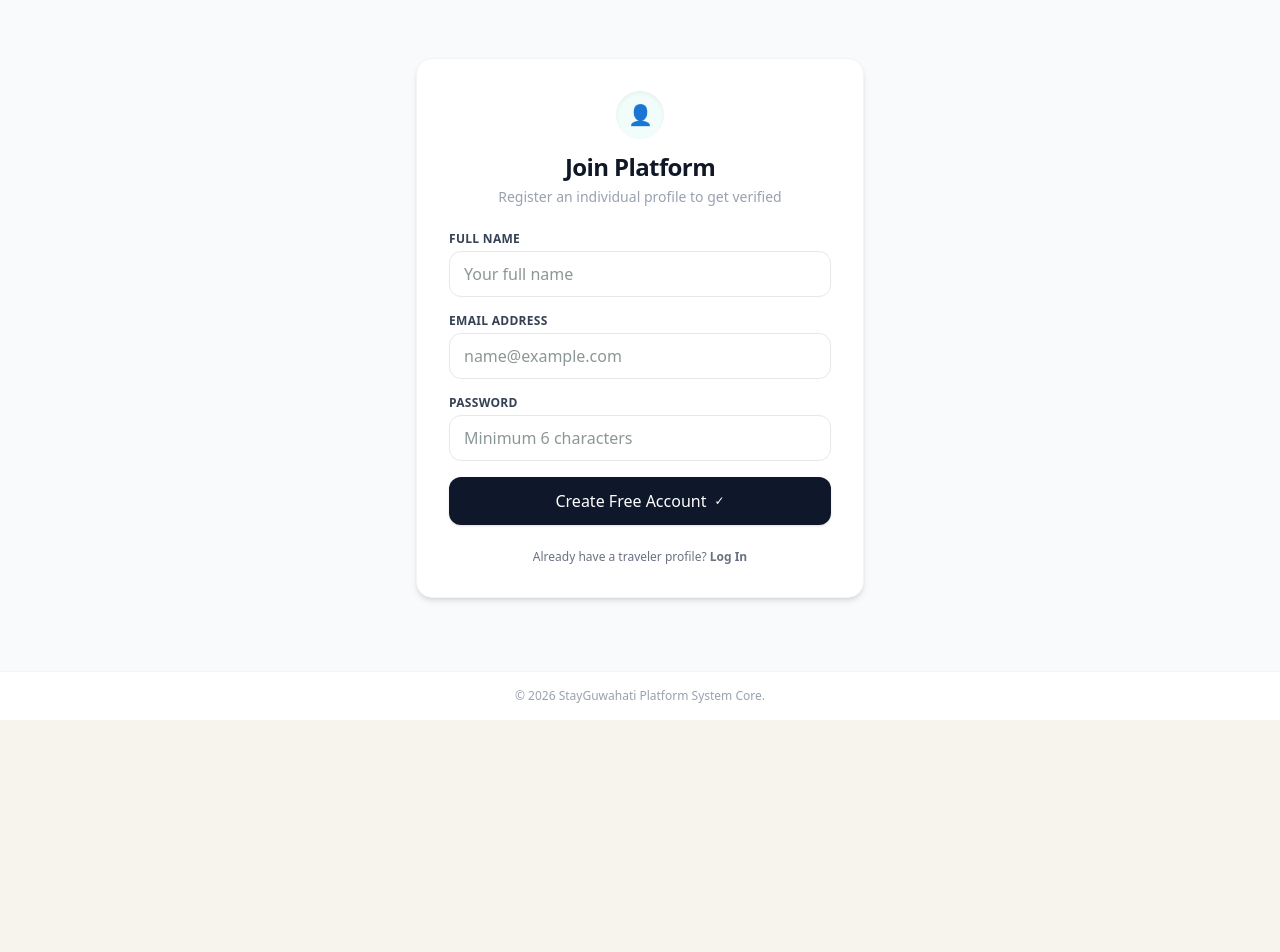
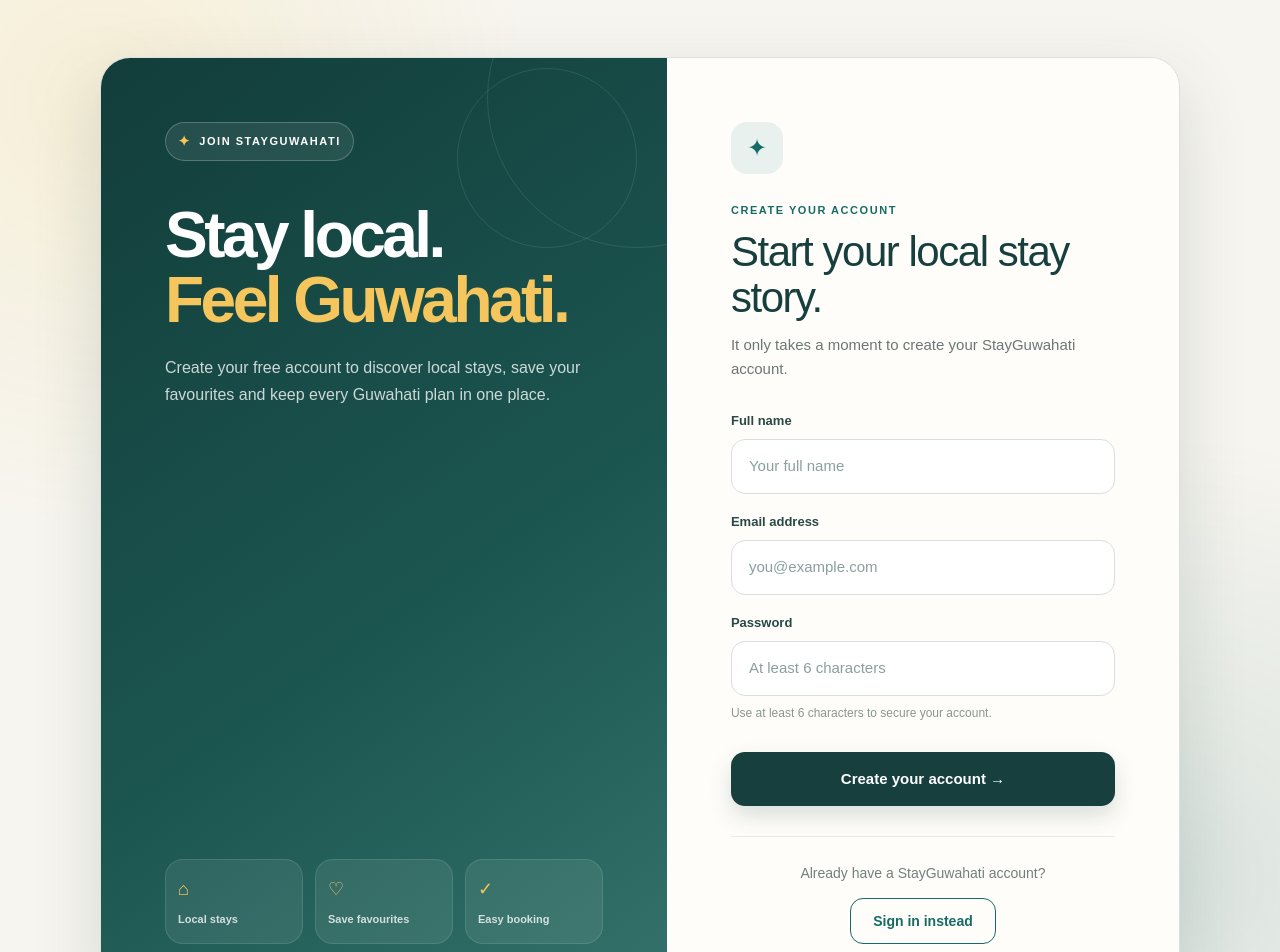
Before and after one commit to ransfire-ai/stayguwahati-frontend, a Next.js app: page /register in a window 1280 px wide. Shown: the part 80-1032 px from the top of the page. Before the commit the page ends 800 px from the top, so only its background shows below. Built offline with nearby package versions, Linux system fonts and the light colour scheme; no server answers.

Commit message:
Fix Register Page

```diff
--- a/app/register/page.tsx
+++ b/app/register/page.tsx
@@ -1,183 +1,552 @@
-'use client';
+ "use client";
 
-import React, { useState } from 'react';
-import Link from 'next/link';
-import { useRouter } from 'next/navigation';
+import { FormEvent, useEffect, useState } from "react";
+import Link from "next/link";
+import { useRouter } from "next/navigation";
+import PageShell from "../components/layout/PageShell";
+
+const API_URL =
+  process.env.NEXT_PUBLIC_API_URL ||
+  process.env.NEXT_PUBLIC_BACKEND_URL ||
+  "https://stayguwahati-backend.onrender.com";
+
+type Message = {
+  type: "success" | "error";
+  text: string;
+};
 
 export default function RegisterPage() {
   const router = useRouter();
 
-  const [name, setName] = useState('');
-  const [email, setEmail] = useState('');
-  const [password, setPassword] = useState('');
+  const [name, setName] = useState("");
+  const [email, setEmail] = useState("");
+  const [password, setPassword] = useState("");
+  const [loading, setLoading] = useState(false);
+  const [message, setMessage] = useState<Message | null>(null);
 
-  const [loading, setLoading] = useState(false);
-  const [message, setMessage] = useState<{ type: 'success' | 'error'; text: string } | null>(null);
+  useEffect(() => {
+    if (message?.type !== "success") return;
 
-  const handleSubmit = async (e: React.FormEvent<HTMLFormElement>) => {
+    const timer = window.setTimeout(() => {
+      router.push("/login");
+    }, 1800);
+
+    return () => window.clearTimeout(timer);
+  }, [message, router]);
+
+  async function handleSubmit(e: FormEvent<HTMLFormElement>) {
     e.preventDefault();
-    setLoading(true);
+
+    if (loading) return;
+
+    const cleanName = name.trim();
+    const cleanEmail = email.trim().toLowerCase();
+
     setMessage(null);
 
-    const BACKEND_URL = 'https://stayguwahati-backend.onrender.com';
+    if (!cleanName || !cleanEmail || !password) {
+      setMessage({
+        type: "error",
+        text: "Please complete your name, email address and password.",
+      });
+      return;
+    }
+
+    if (password.length < 6) {
+      setMessage({
+        type: "error",
+        text: "Your password must contain at least 6 characters.",
+      });
+      return;
+    }
 
     try {
-      const response = await fetch(`${BACKEND_URL}/api/auth/register`, {
-        method: 'POST',
-        headers: { 'Content-Type': 'application/json' },
-        body: JSON.stringify({ name, email, password }),
+      setLoading(true);
+
+      const response = await fetch(`${API_URL}/api/auth/register`, {
+        method: "POST",
+        headers: {
+          "Content-Type": "application/json",
+        },
+        body: JSON.stringify({
+          name: cleanName,
+          email: cleanEmail,
+          password,
+        }),
       });
 
-      const data = await response.json();
+      let data: any = {};
+
+      try {
+        data = await response.json();
+      } catch {
+        throw new Error(
+          "The server returned an invalid response. Please try again."
+        );
+      }
 
       if (!response.ok) {
-        throw new Error(data.message || 'Registration pipe dropped.');
+        throw new Error(
+          data?.message ||
+            data?.error ||
+            data?.msg ||
+            "Unable to create your account. Please try again."
+        );
       }
 
       setMessage({
-        type: 'success',
-        text: 'Registration Successful! Redirecting to login...',
+        type: "success",
+        text: "Your account has been created successfully. Taking you to sign in...",
       });
+    } catch (err) {
+      console.error("Registration error:", err);
 
-      setTimeout(() => {
-        router.push('/login');
-      }, 2000);
-    } catch (err: any) {
       setMessage({
-        type: 'error',
-        text: err.message || 'An unexpected error occurred.',
+        type: "error",
+        text:
+          err instanceof Error
+            ? err.message
+            : "An unexpected error occurred. Please try again.",
       });
+    } finally {
       setLoading(false);
     }
-  };
+  }
 
   return (
-    <div className="bg-gray-50 min-h-screen flex flex-col justify-between font-sans antialiased">
-      {/* Header */}
-      <header className="bg-white shadow-sm sticky top-0 z-50">
-        <div className="max-w-7xl mx-auto px-4 sm:px-6 lg:px-8 h-16 flex items-center justify-between">
-          <Link href="/" className="flex items-center gap-2 cursor-pointer">
-            <span className="text-teal-600 text-xl sm:text-2xl">🏠</span>
-            <span className="text-lg sm:text-xl font-bold text-teal-800 tracking-tight">
-              StayGuwahati
-            </span>
-          </Link>
-          <nav className="flex items-center gap-4 sm:gap-6 text-sm font-medium text-gray-600">
-            <Link href="/" className="hover:text-teal-600 transition">
-              Home
-            </Link>
-            <Link href="/login" className="hover:text-teal-600 transition">
-              Login
-            </Link>
-          </nav>
+    <PageShell>
+      <main
+        style={{
+          minHeight: "calc(100vh - 80px)",
+          padding: "clamp(28px, 5vw, 72px) 20px",
+          background:
+            "radial-gradient(circle at 8% 10%, rgba(234, 179, 8, 0.10), transparent 28%), radial-gradient(circle at 92% 82%, rgba(23, 107, 103, 0.13), transparent 30%), #f7f5ef",
+        }}
+      >
+        <div
+          className="register-layout"
+          style={{
+            maxWidth: "1080px",
+            margin: "0 auto",
+            display: "grid",
+            gridTemplateColumns: "minmax(0, 1.05fr) minmax(380px, 0.95fr)",
+            overflow: "hidden",
+            borderRadius: "30px",
+            border: "1px solid #d8e1de",
+            background: "#ffffff",
+            boxShadow: "0 24px 70px rgba(19, 58, 55, 0.14)",
+          }}
+        >
+          {/* LEFT: BRAND EXPERIENCE */}
+          <section
+            style={{
+              position: "relative",
+              minHeight: "670px",
+              padding: "clamp(34px, 5vw, 64px)",
+              display: "flex",
+              flexDirection: "column",
+              justifyContent: "space-between",
+              overflow: "hidden",
+              background:
+                "linear-gradient(145deg, #123d3a 0%, #1c5651 58%, #34736b 100%)",
+              color: "#ffffff",
+            }}
+          >
+            <div
+              style={{
+                position: "absolute",
+                width: "300px",
+                height: "300px",
+                borderRadius: "50%",
+                border: "1px solid rgba(255,255,255,0.10)",
+                right: "-120px",
+                top: "-110px",
+              }}
+            />
+            <div
+              style={{
+                position: "absolute",
+                width: "180px",
+                height: "180px",
+                borderRadius: "50%",
+                border: "1px solid rgba(255,255,255,0.10)",
+                right: "30px",
+                top: "10px",
+              }}
+            />
+
+            <div style={{ position: "relative" }}>
+              <div
+                style={{
+                  display: "inline-flex",
+                  alignItems: "center",
+                  gap: "8px",
+                  padding: "8px 12px",
+                  borderRadius: "999px",
+                  border: "1px solid rgba(255,255,255,0.22)",
+                  background: "rgba(255,255,255,0.08)",
+                  fontSize: "11px",
+                  fontWeight: 800,
+                  letterSpacing: "0.14em",
+                }}
+              >
+                <span style={{ color: "#f6c65b", fontSize: "14px" }}>✦</span>
+                JOIN STAYGUWAHATI
               </div>
-      </header>
 
-      {/* Main Form Content */}
-      <main className="flex-1 flex items-center justify-center p-4 sm:p-6">
-        <div className="bg-white p-6 sm:p-8 rounded-2xl shadow-md border border-gray-100 max-w-md w-full">
-          <div className="text-center mb-6">
-            <div className="bg-teal-50 text-teal-600 w-12 h-12 rounded-full flex items-center justify-center mx-auto text-xl mb-3 shadow-inner">
-              👤
-            </div>
-            <h1 className="text-xl sm:text-2xl font-extrabold text-gray-900 tracking-tight">
-              Join Platform
+              <h1
+                style={{
+                  maxWidth: "500px",
+                  margin: "42px 0 20px",
+                  fontSize: "clamp(42px, 5vw, 68px)",
+                  lineHeight: 1.02,
+                  letterSpacing: "-0.055em",
+                  fontWeight: 800,
+                }}
+              >
+                Stay local.
+                <br />
+                <span style={{ color: "#f5c65d" }}>Feel Guwahati.</span>
               </h1>
-            <p className="text-gray-400 text-xs sm:text-sm mt-1">
-              Register an individual profile to get verified
+
+              <p
+                style={{
+                  maxWidth: "420px",
+                  margin: 0,
+                  color: "rgba(255,255,255,0.78)",
+                  fontSize: "16px",
+                  lineHeight: 1.7,
+                }}
+              >
+                Create your free account to discover local stays, save your
+                favourites and keep every Guwahati plan in one place.
               </p>
             </div>
 
-          {/* Feedback Message Banner */}
+            <div
+              style={{
+                position: "relative",
+                display: "grid",
+                gridTemplateColumns: "repeat(3, 1fr)",
+                gap: "12px",
+                marginTop: "50px",
+              }}
+            >
+              {[
+                ["⌂", "Local stays"],
+                ["♡", "Save favourites"],
+                ["✓", "Easy booking"],
+              ].map(([icon, label]) => (
+                <div
+                  key={label}
+                  style={{
+                    padding: "16px 12px",
+                    borderRadius: "18px",
+                    background: "rgba(255,255,255,0.08)",
+                    border: "1px solid rgba(255,255,255,0.11)",
+                  }}
+                >
+                  <div
+                    style={{
+                      color: "#f5c65d",
+                      fontSize: "18px",
+                      marginBottom: "8px",
+                    }}
+                  >
+                    {icon}
+                  </div>
+                  <div
+                    style={{
+                      fontSize: "11px",
+                      color: "rgba(255,255,255,0.78)",
+                      fontWeight: 700,
+                    }}
+                  >
+                    {label}
+                  </div>
+                </div>
+              ))}
+            </div>
+          </section>
+
+          {/* RIGHT: REGISTRATION FORM */}
+          <section
+            style={{
+              padding: "clamp(32px, 5vw, 68px)",
+              display: "flex",
+              flexDirection: "column",
+              justifyContent: "center",
+              background: "#fffdf9",
+            }}
+          >
+            <div style={{ maxWidth: "420px", width: "100%", margin: "0 auto" }}>
+              <div
+                style={{
+                  width: "52px",
+                  height: "52px",
+                  borderRadius: "16px",
+                  display: "grid",
+                  placeItems: "center",
+                  background: "#e9f1ef",
+                  color: "#176b67",
+                  fontSize: "24px",
+                  marginBottom: "28px",
+                }}
+              >
+                ✦
+              </div>
+
+              <p
+                style={{
+                  margin: "0 0 10px",
+                  color: "#176b67",
+                  fontSize: "11px",
+                  fontWeight: 800,
+                  letterSpacing: "0.14em",
+                }}
+              >
+                CREATE YOUR ACCOUNT
+              </p>
+
+              <h2
+                style={{
+                  margin: "0 0 12px",
+                  color: "#173f3d",
+                  fontSize: "clamp(30px, 4vw, 42px)",
+                  lineHeight: 1.1,
+                  letterSpacing: "-0.035em",
+                }}
+              >
+                Start your local stay story.
+              </h2>
+
+              <p
+                style={{
+                  margin: "0 0 30px",
+                  color: "#6b7775",
+                  fontSize: "15px",
+                  lineHeight: 1.6,
+                }}
+              >
+                It only takes a moment to create your StayGuwahati account.
+              </p>
+
               {message && (
                 <div
-              className={`text-xs p-3 rounded-xl mb-4 font-medium flex items-center gap-1.5 border ${
-                message.type === 'success'
-                  ? 'bg-teal-50 text-teal-600 border-teal-100'
-                  : 'bg-rose-50 text-rose-600 border-rose-100'
-              }`}
+                  role="alert"
+                  aria-live="polite"
+                  style={{
+                    marginBottom: "22px",
+                    padding: "13px 15px",
+                    borderRadius: "14px",
+                    border:
+                      message.type === "success"
+                        ? "1px solid #b7ded5"
+                        : "1px solid #f3c8c2",
+                    background:
+                      message.type === "success" ? "#effaf7" : "#fff4f2",
+                    color:
+                      message.type === "success" ? "#176b67" : "#b42318",
+                    fontSize: "13px",
+                    lineHeight: 1.5,
+                    fontWeight: 650,
+                  }}
                 >
-              <span>{message.type === 'success' ? '✓' : '⚠️'}</span>
-              <span>{message.text}</span>
+                  {message.type === "success" ? "✓ " : "⚠ "}
+                  {message.text}
                 </div>
               )}
 
-          <form onSubmit={handleSubmit} className="space-y-4">
-            <div>
-              <label className="block text-xs font-bold text-gray-700 uppercase tracking-wide mb-1">
-                Full Name
+              <form onSubmit={handleSubmit}>
+                <div style={{ marginBottom: "18px" }}>
+                  <label
+                    htmlFor="name"
+                    style={{
+                      display: "block",
+                      marginBottom: "9px",
+                      color: "#294946",
+                      fontWeight: 800,
+                      fontSize: "13px",
+                    }}
+                  >
+                    Full name
                   </label>
                   <input
+                    id="name"
                     type="text"
-                required
-                placeholder="Your full name"
                     value={name}
                     onChange={(e) => setName(e.target.value)}
-                className="w-full px-3.5 py-2.5 border border-gray-200 rounded-xl text-sm focus:outline-none focus:border-teal-500 transition"
+                    placeholder="Your full name"
+                    autoComplete="name"
+                    disabled={loading}
+                    required
+                    style={inputStyle}
                   />
                 </div>
 
-            <div>
-              <label className="block text-xs font-bold text-gray-700 uppercase tracking-wide mb-1">
-                Email Address
+                <div style={{ marginBottom: "18px" }}>
+                  <label
+                    htmlFor="email"
+                    style={labelStyle}
+                  >
+                    Email address
                   </label>
                   <input
+                    id="email"
                     type="email"
-                required
-                placeholder="name@example.com"
                     value={email}
                     onChange={(e) => setEmail(e.target.value)}
-                className="w-full px-3.5 py-2.5 border border-gray-200 rounded-xl text-sm focus:outline-none focus:border-teal-500 transition"
+                    placeholder="you@example.com"
+                    autoComplete="email"
+                    disabled={loading}
+                    required
+                    style={inputStyle}
                   />
                 </div>
 
-            <div>
-              <label className="block text-xs font-bold text-gray-700 uppercase tracking-wide mb-1">
+                <div style={{ marginBottom: "8px" }}>
+                  <label htmlFor="password" style={labelStyle}>
                     Password
                   </label>
                   <input
+                    id="password"
                     type="password"
-                required
-                minLength={6}
-                placeholder="Minimum 6 characters"
                     value={password}
                     onChange={(e) => setPassword(e.target.value)}
-                className="w-full px-3.5 py-2.5 border border-gray-200 rounded-xl text-sm focus:outline-none focus:border-teal-500 transition"
+                    placeholder="At least 6 characters"
+                    autoComplete="new-password"
+                    minLength={6}
+                    disabled={loading}
+                    required
+                    style={inputStyle}
                   />
+                  <p
+                    style={{
+                      margin: "8px 0 0",
+                      color: "#8a9693",
+                      fontSize: "12px",
+                      lineHeight: 1.5,
+                    }}
+                  >
+                    Use at least 6 characters to secure your account.
+                  </p>
                 </div>
 
                 <button
                   type="submit"
-              disabled={loading}
-              className="w-full bg-slate-900 hover:bg-teal-600 disabled:opacity-60 text-white font-semibold py-3 rounded-xl text-sm transition mt-2 flex items-center justify-center gap-2 shadow-sm cursor-pointer"
+                  disabled={loading || message?.type === "success"}
+                  style={{
+                    width: "100%",
+                    marginTop: "22px",
+                    padding: "16px 20px",
+                    border: "none",
+                    borderRadius: "14px",
+                    background: "#173f3d",
+                    color: "#ffffff",
+                    fontSize: "15px",
+                    fontWeight: 800,
+                    cursor:
+                      loading || message?.type === "success"
+                        ? "not-allowed"
+                        : "pointer",
+                    opacity:
+                      loading || message?.type === "success" ? 0.72 : 1,
+                    boxShadow: "0 10px 22px rgba(23,63,61,0.16)",
+                  }}
                 >
-              {loading ? (
-                <>
-                  <span className="animate-spin text-sm">⏳</span>
-                  <span>Generating Profile...</span>
-                </>
-              ) : (
-                <>
-                  <span>Create Free Account</span>
-                  <span className="text-xs">✓</span>
-                </>
-              )}
+                  {loading
+                    ? "Creating your account..."
+                    : message?.type === "success"
+                    ? "Account created ✓"
+                    : "Create your account →"}
                 </button>
               </form>
 
-          <div className="mt-6 text-center text-xs text-gray-500">
-            Already have a traveler profile?{' '}
-            <Link href="/login" className="text-teal-600 font-semibold hover:underline">
-              Log In
+              <div
+                style={{
+                  marginTop: "30px",
+                  paddingTop: "26px",
+                  borderTop: "1px solid #e6ece9",
+                  textAlign: "center",
+                }}
+              >
+                <p
+                  style={{
+                    margin: "0 0 14px",
+                    color: "#71807d",
+                    fontSize: "14px",
+                  }}
+                >
+                  Already have a StayGuwahati account?
+                </p>
+
+                <Link
+                  href="/login"
+                  style={{
+                    display: "inline-flex",
+                    alignItems: "center",
+                    justifyContent: "center",
+                    minHeight: "46px",
+                    padding: "0 22px",
+                    borderRadius: "13px",
+                    border: "1px solid #176b67",
+                    color: "#176b67",
+                    fontSize: "14px",
+                    fontWeight: 800,
+                    textDecoration: "none",
+                  }}
+                >
+                  Sign in instead
                 </Link>
               </div>
             </div>
+          </section>
+        </div>
       </main>
 
-      {/* Footer */}
-      <footer className="text-center py-4 text-xs text-gray-400 border-t border-gray-100 bg-white px-4">
-        &copy; 2026 StayGuwahati Platform System Core.
-      </footer>
-    </div>
+      <style>{`
+        @media (max-width: 820px) {
+          .register-layout {
+            grid-template-columns: 1fr !important;
+            border-radius: 24px !important;
+          }
+        }
+
+        @media (max-width: 560px) {
+          .register-layout > section:first-child {
+            min-height: auto !important;
+            padding: 32px 26px !important;
+          }
+
+          .register-layout > section:last-child {
+            padding: 36px 26px !important;
+          }
+
+          .register-layout h1 {
+            margin-top: 28px !important;
+          }
+        }
+      `}</style>
+    </PageShell>
   );
 }
+
+const labelStyle = {
+  display: "block" as const,
+  marginBottom: "9px",
+  color: "#294946",
+  fontWeight: 800,
+  fontSize: "13px",
+};
+
+const inputStyle = {
+  width: "100%",
+  padding: "15px 17px",
+  borderRadius: "14px",
+  border: "1px solid #d7e0dd",
+  fontSize: "15px",
+  outline: "none",
+  background: "#ffffff",
+  color: "#173f3d",
+  boxSizing: "border-box" as const,
+};
```
Lines whose indentation alone changed are shown as unchanged.
